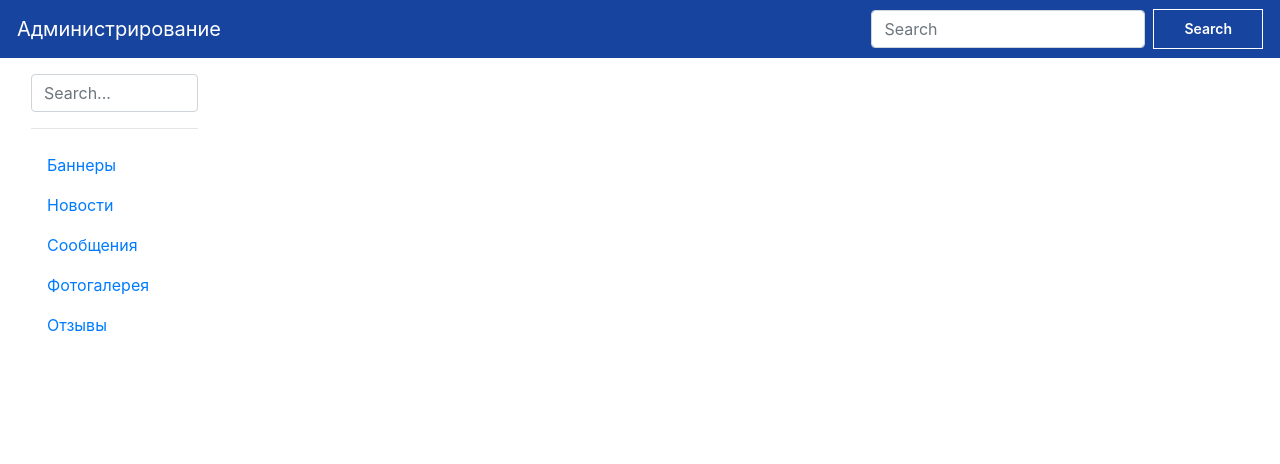
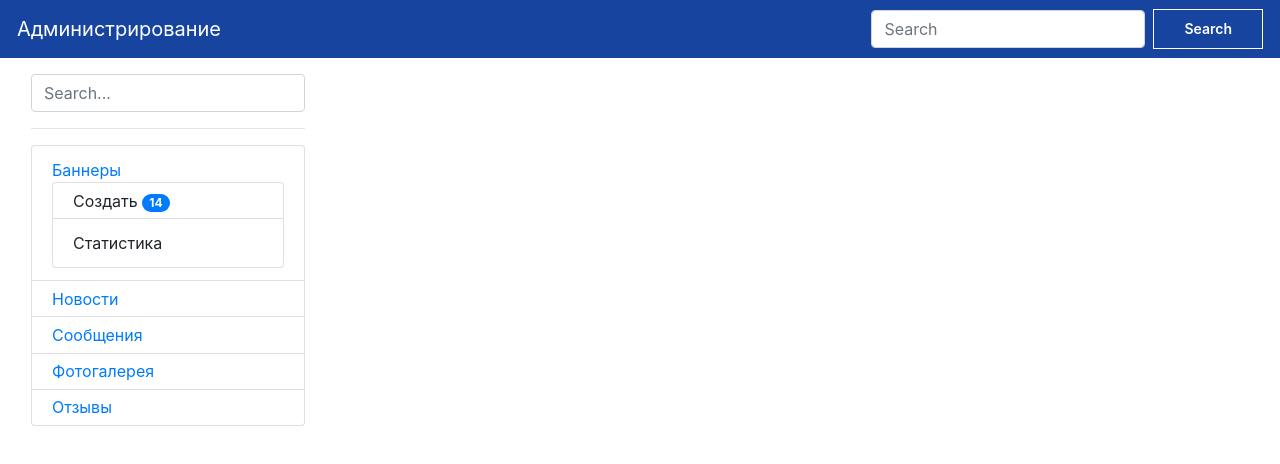
Before and after one commit to jokermt235/ncomid.admin, a Vue app: page / in a window 1280 px wide. Shown: the top 464 px of the page. Built offline with nearby package versions, Linux system fonts and the light colour scheme.

Commit message:
Adding left panel

```diff
--- a/src/components/HomePage.vue
+++ b/src/components/HomePage.vue
@@ -3,28 +3,35 @@
         <TopMenu></TopMenu>
         <div class="ContentFluid">
             <div class="row flex-xl-nowrap">
-                <div class="col-md-3 col-xl-2 bd-sidebar">
+                <div class="col-md-3 col-xl-3 bd-sidebar">
                     <div class="LeftPanel">
                         <form class="bd-search d-flex align-items-center">
                             <input type="search" class="form-control ds-input" id="search-input"
                             placeholder="Search..."/>
                         </form>
                         <hr/>
-                        <ul class="nav flex-column">
-                            <li class="nav-item">
-                                <a class="nav-link active" href="#" @click="loadBanners">Баннеры</a>
+                        <ul class="list-group flex-content">
+                            <li class="list-group-item">
+                                <a class="active" href="#" @click="loadBanners">Баннеры</a>
+                                <ul class="list-group">
+                                    <li class="list-group-item" style="padding: .35rem 1.25rem;">
+                                        Создать
+                                        <span class="badge badge-primary badge-pill">14</span>
+                                    </li>
+                                    <li class="list-group-item">Статистика</li>
+                                </ul>
                             </li>
-                            <li class="nav-item">
-                                <a class="nav-link" href="#">Новости</a>
+                            <li class="list-group-item" style="padding: .35rem 1.25rem;">
+                                <a class="" href="#">Новости</a>
                             </li>
-                            <li class="nav-item">
-                                <a class="nav-link" href="#">Сообщения</a>
+                            <li class="list-group-item" style="padding: .35rem 1.25rem;">
+                                <a class="" href="#">Сообщения</a>
                             </li>
-                            <li class="nav-item">
-                                <a class="nav-link" href="#">Фотогалерея</a>
+                            <li class="list-group-item" style="padding: .35rem 1.25rem;">
+                                <a class="" href="#">Фотогалерея</a>
                             </li>
-                            <li class="nav-item">
-                                <a class="nav-link" href="#">Отзывы</a>
+                            <li class="list-group-item" style="padding: .35rem 1.25rem;">
+                                <a class="" href="#">Отзывы</a>
                             </li>
                         </ul>
                     </div>
```
